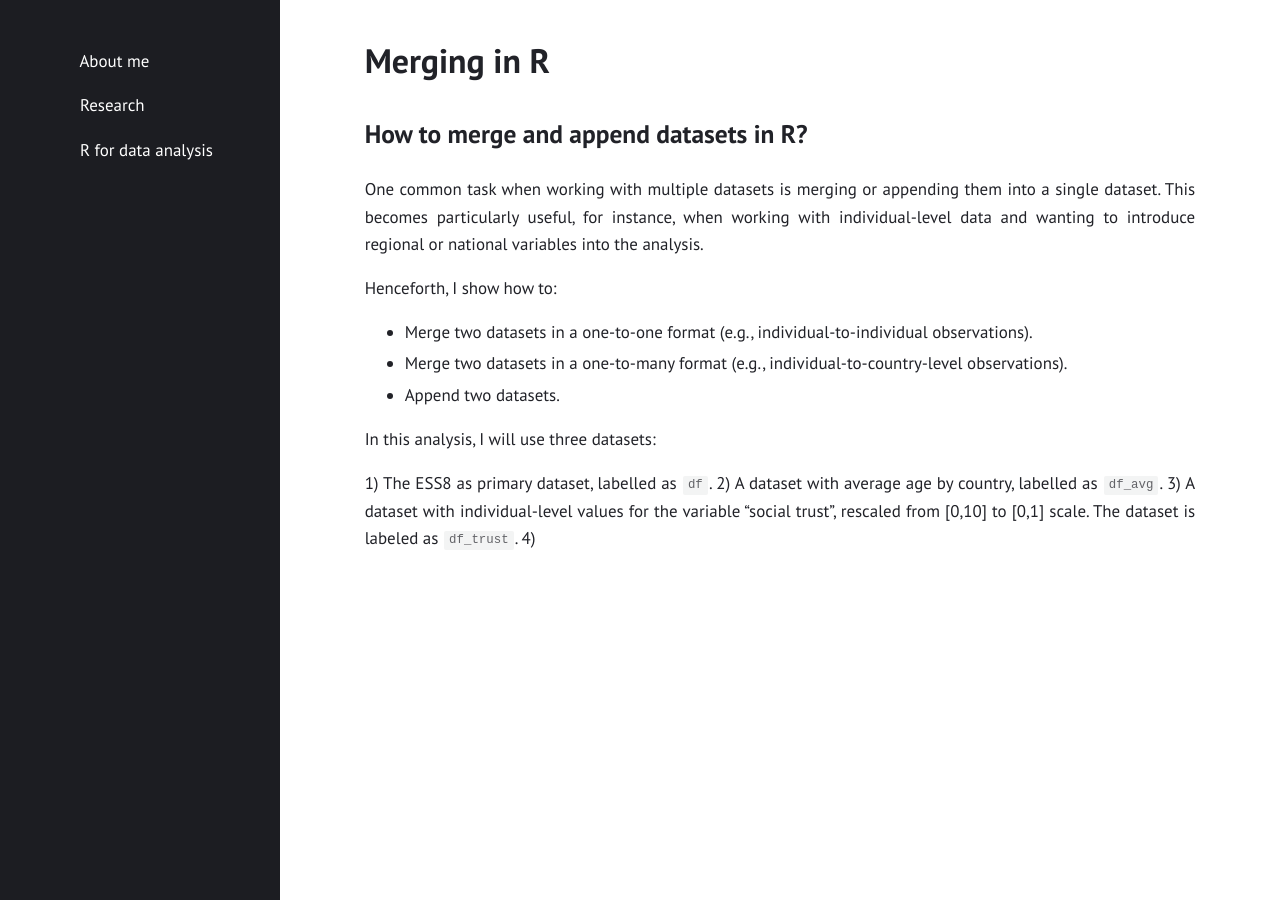
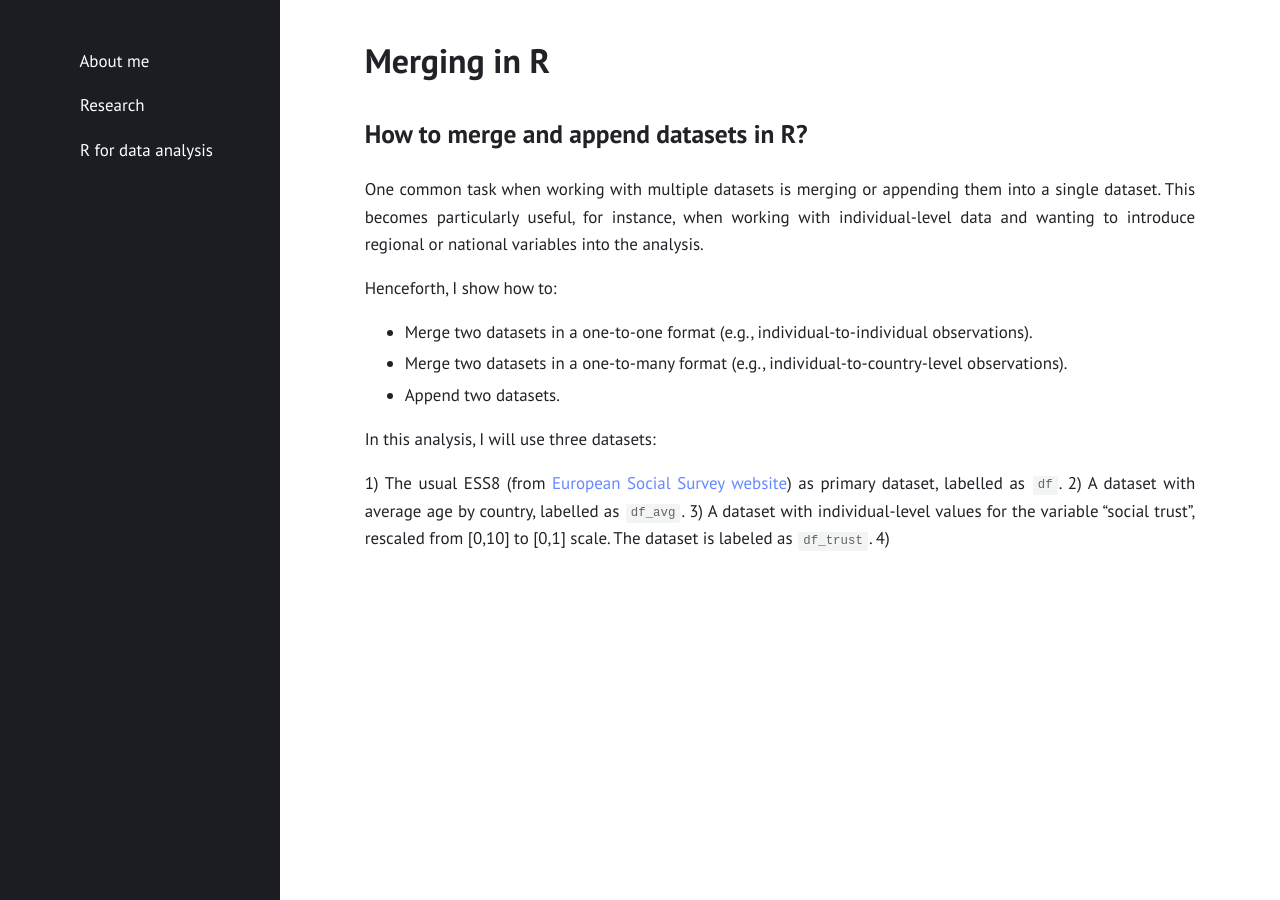
Before and after one commit to gubellom/gubellom.github.io, a Jekyll site: the page built from R files/Merging.md, in a window 1280 px wide. Built offline with Jekyll 4.4.1, drawn with Linux system fonts in a browser that asks for light colours.

Commit message:
Update Merging.md
Signed-off-by: Michele Gubello <62111923+gubellom@users.noreply.github.com>

```diff
--- a/R files/Merging.md
+++ b/R files/Merging.md
@@ -28,7 +28,7 @@ Henceforth, I show how to:
 
 In this analysis, I will use three datasets:
 
-1) The ESS8 as primary dataset, labelled as `df`.
+1) The usual ESS8 (from <a href="https://ess.sikt.no/en/">European Social Survey website</a>) as primary dataset, labelled as `df`.
 2) A dataset with average age by country, labelled as `df_avg`.
 3) A dataset with individual-level values for the variable "social trust", rescaled from [0,10] to [0,1] scale. The dataset is labeled as `df_trust`.
 4)
```
